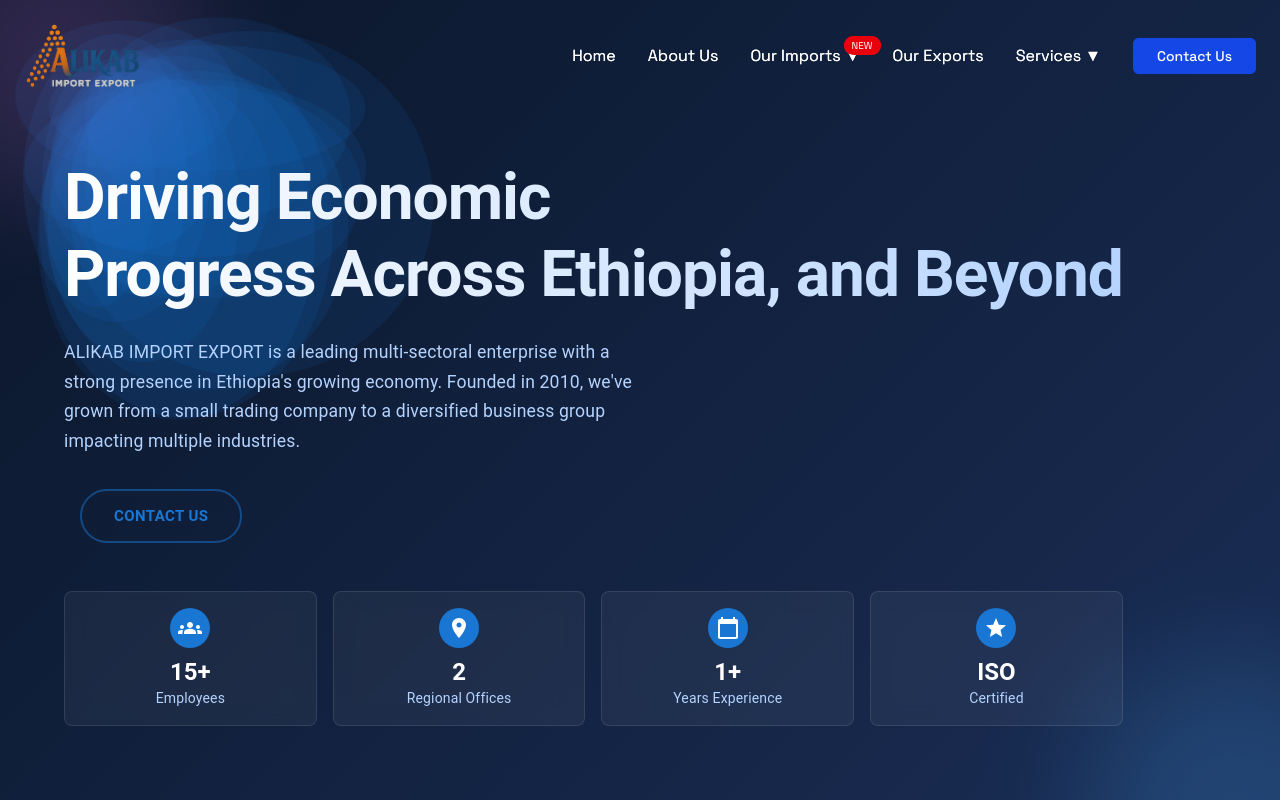
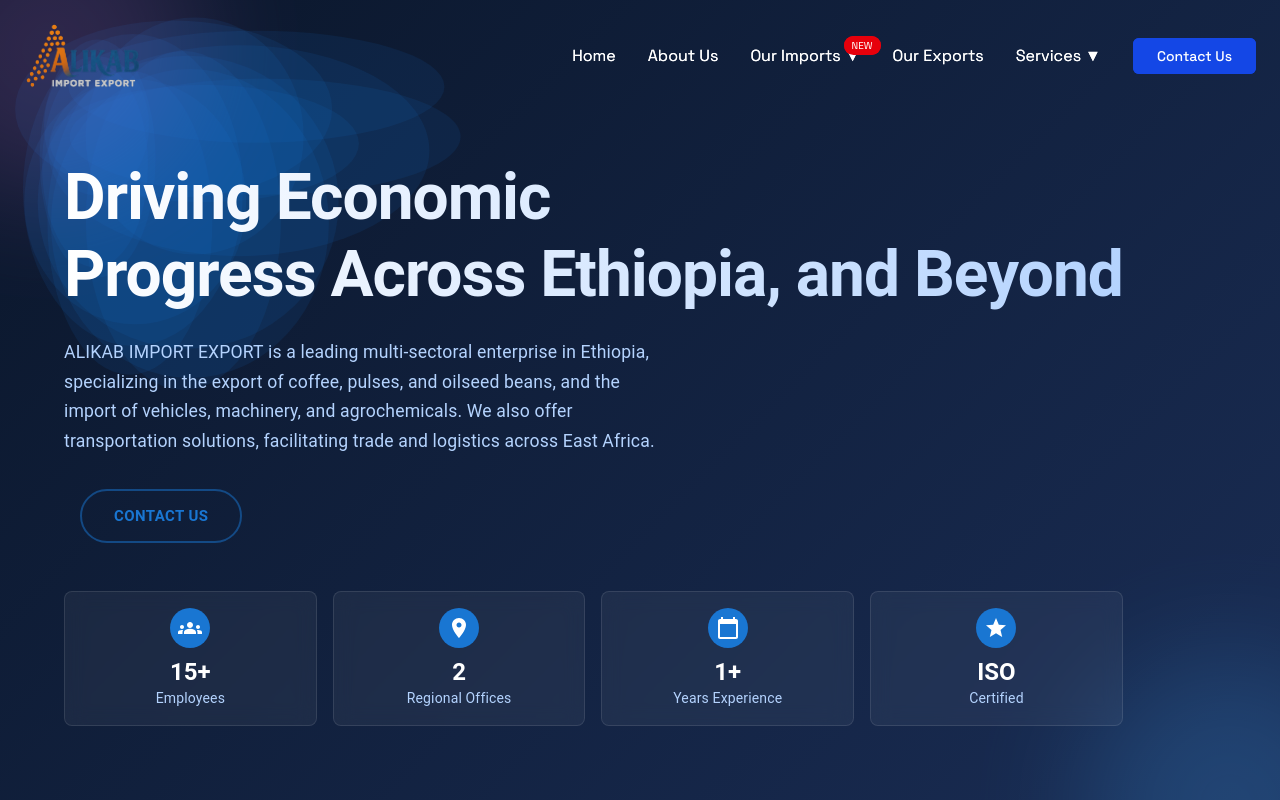
Before and after one commit to DirsanA/alikab-finall, a React (Vite) app: page /about in a window 1280 px wide. Shown: the top 800 px of the page. Built offline with nearby package versions, Linux system fonts and the light colour scheme; a web font is replaced by a local one.

Commit message:
about hero is changed

```diff
--- a/src/components/about/AboutHero.jsx
+++ b/src/components/about/AboutHero.jsx
@@ -157,10 +157,11 @@
                 mb: 4,
               }}
             >
-              ALIKAB IMPORT EXPORT is a leading multi-sectoral enterprise with a
-              strong presence in Ethiopia's growing economy. Founded in 2010,
-              we've grown from a small trading company to a diversified business
-              group impacting multiple industries.
+              ALIKAB IMPORT EXPORT is a leading multi-sectoral enterprise in
+              Ethiopia, specializing in the export of coffee, pulses, and
+              oilseed beans, and the import of vehicles, machinery, and
+              agrochemicals. We also offer transportation solutions,
+              facilitating trade and logistics across East Africa.
             </Typography>
 
             <Box
```
